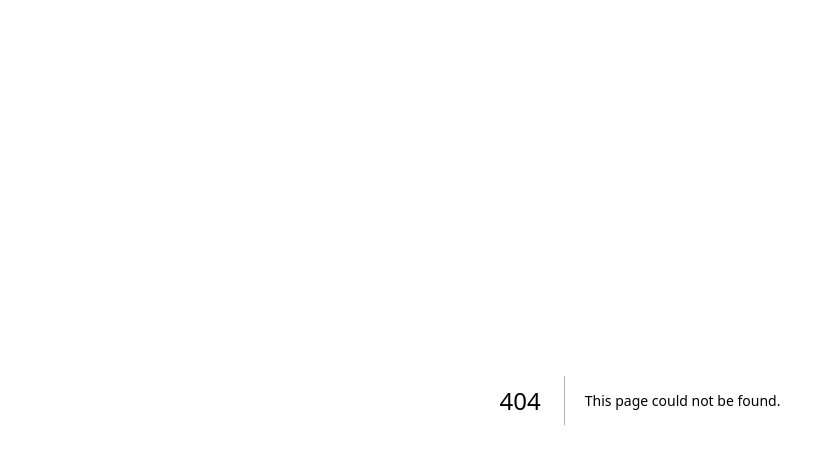
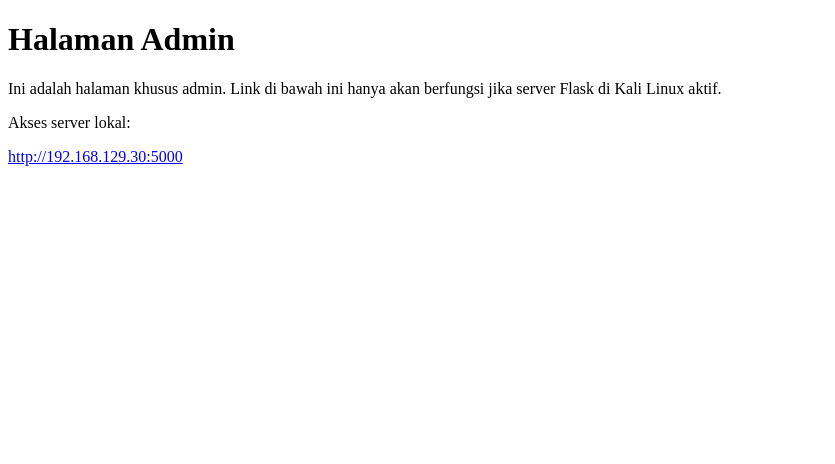
Before and after one commit to rohman35819/FlexiTUBE, a Next.js app: page /admin in a window 1280 px wide. Before the commit this address had no page. Shown: the top 464 px of the page, without its empty margins (0-835 px from the left). Built offline with nearby package versions, Linux system fonts and the light colour scheme.

Commit message:
Update otomatis

```diff
--- /dev/null
+++ b/pages/admin.tsx
@@ -0,0 +1,29 @@
+// app/admin/page.tsx (halaman admin tanpa login)
+
+import React from 'react';
+import Link from 'next/link';
+
+const AdminPage = () => {
+  return (
+    <div className="p-6">
+      <h1 className="text-2xl font-bold mb-4">Halaman Admin</h1>
+      <p className="mb-4">
+        Ini adalah halaman khusus admin. Link di bawah ini hanya akan berfungsi jika server Flask di Kali Linux aktif.
+      </p>
+
+      <div className="bg-gray-100 p-4 rounded-lg shadow-md">
+        <p className="font-semibold">Akses server lokal:</p>
+        <a
+          href="http://192.168.129.30:5000"
+          target="_blank"
+          rel="noopener noreferrer"
+          className="text-blue-600 underline"
+        >
+          http://192.168.129.30:5000
+        </a>
+      </div>
+    </div>
+  );
+};
+
+export default AdminPage;
```
